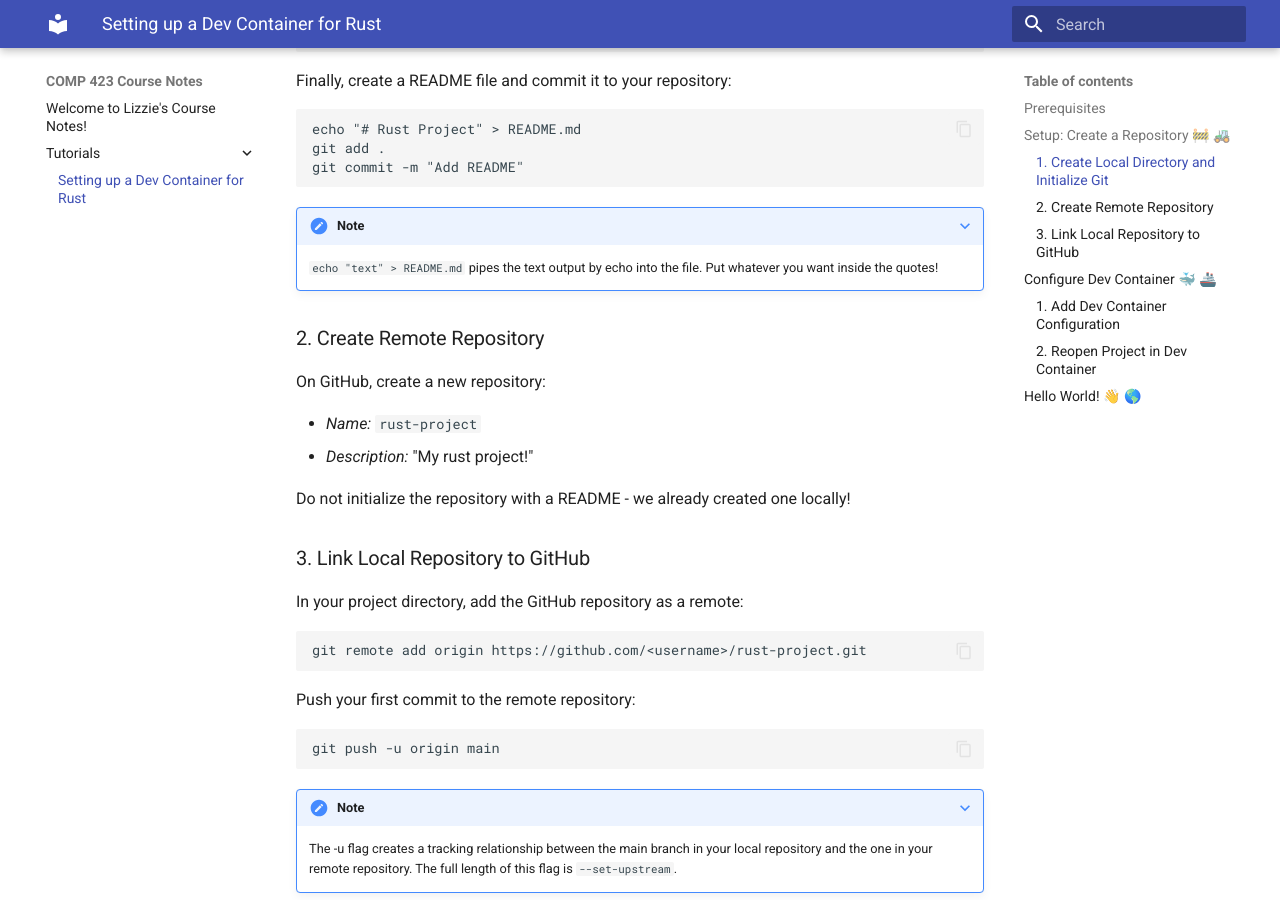
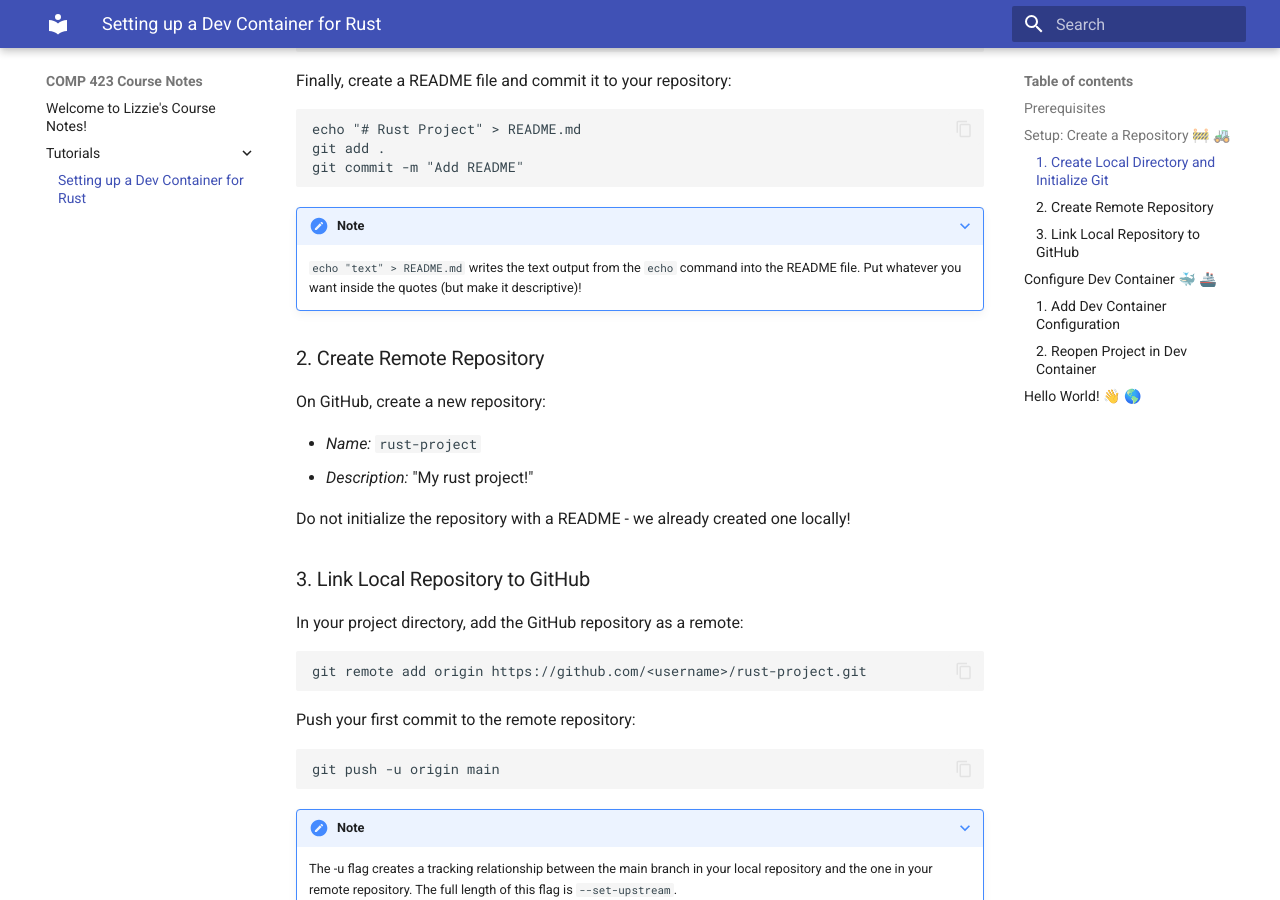
Before and after one commit to escoats/comp423-course-notes, an MkDocs documentation site: the page built from docs/tutorials/rust-setup.md, in a window 1280 px wide and 900 px high, scrolled down 990 px. Built offline with MkDocs 1.6.1 and Material for MkDocs 9.7.7, drawn with Linux system fonts in a browser that asks for light colours.

Commit message:
Tweak wording of Caroline's admonitions

````diff
--- a/docs/tutorials/rust-setup.md
+++ b/docs/tutorials/rust-setup.md
@@ -40,7 +40,7 @@ git commit -m "Add README"
 ```
 
 ???+ Note
-    `echo "text" > README.md` pipes the text output by echo into the file. Put whatever you want inside the quotes!
+    `echo "text" > README.md` writes the text output from the `echo` command into the README file. Put whatever you want inside the quotes (but make it descriptive)!
 
 ### 2. Create Remote Repository
 On GitHub, create a new repository:
````
